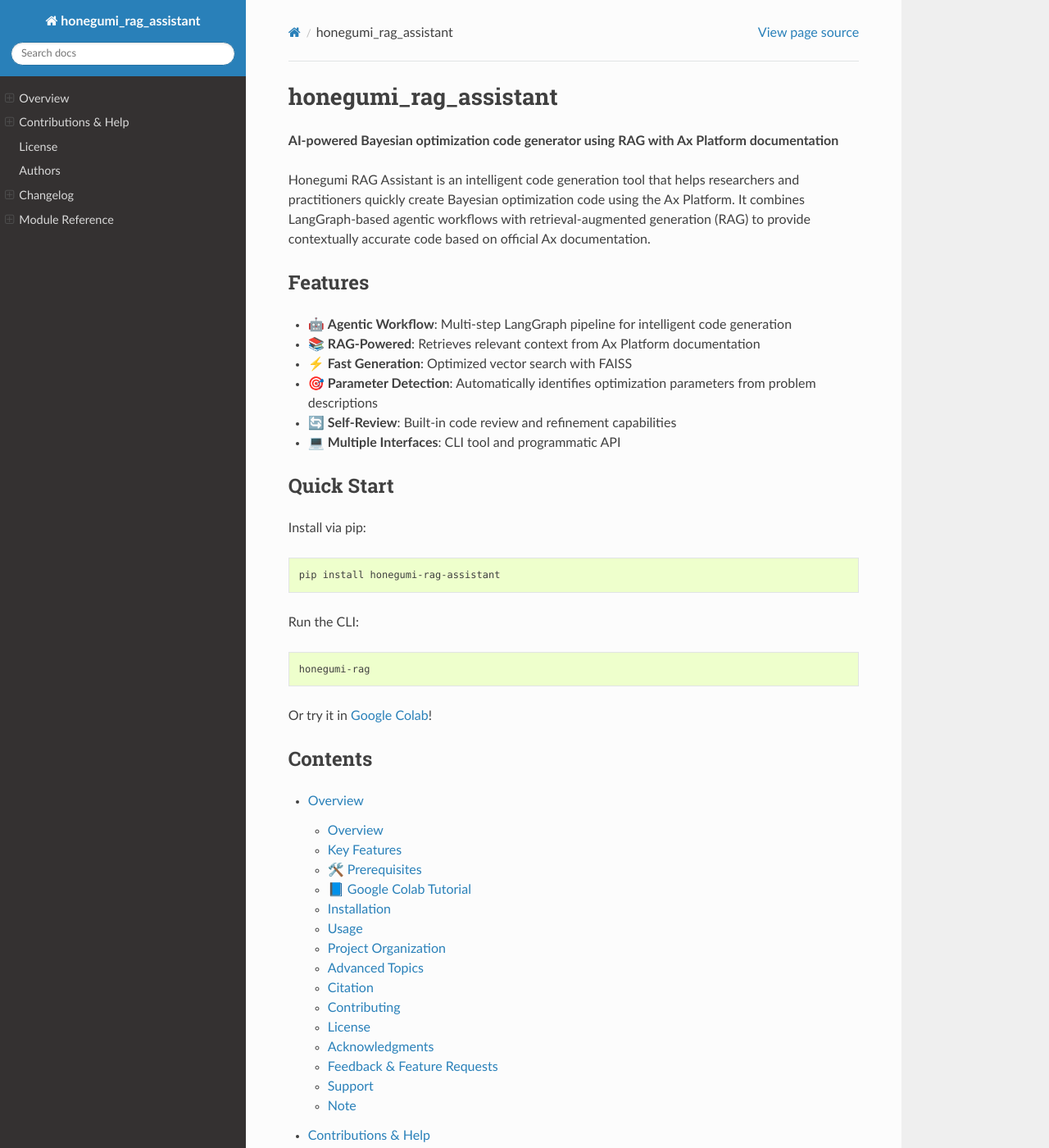
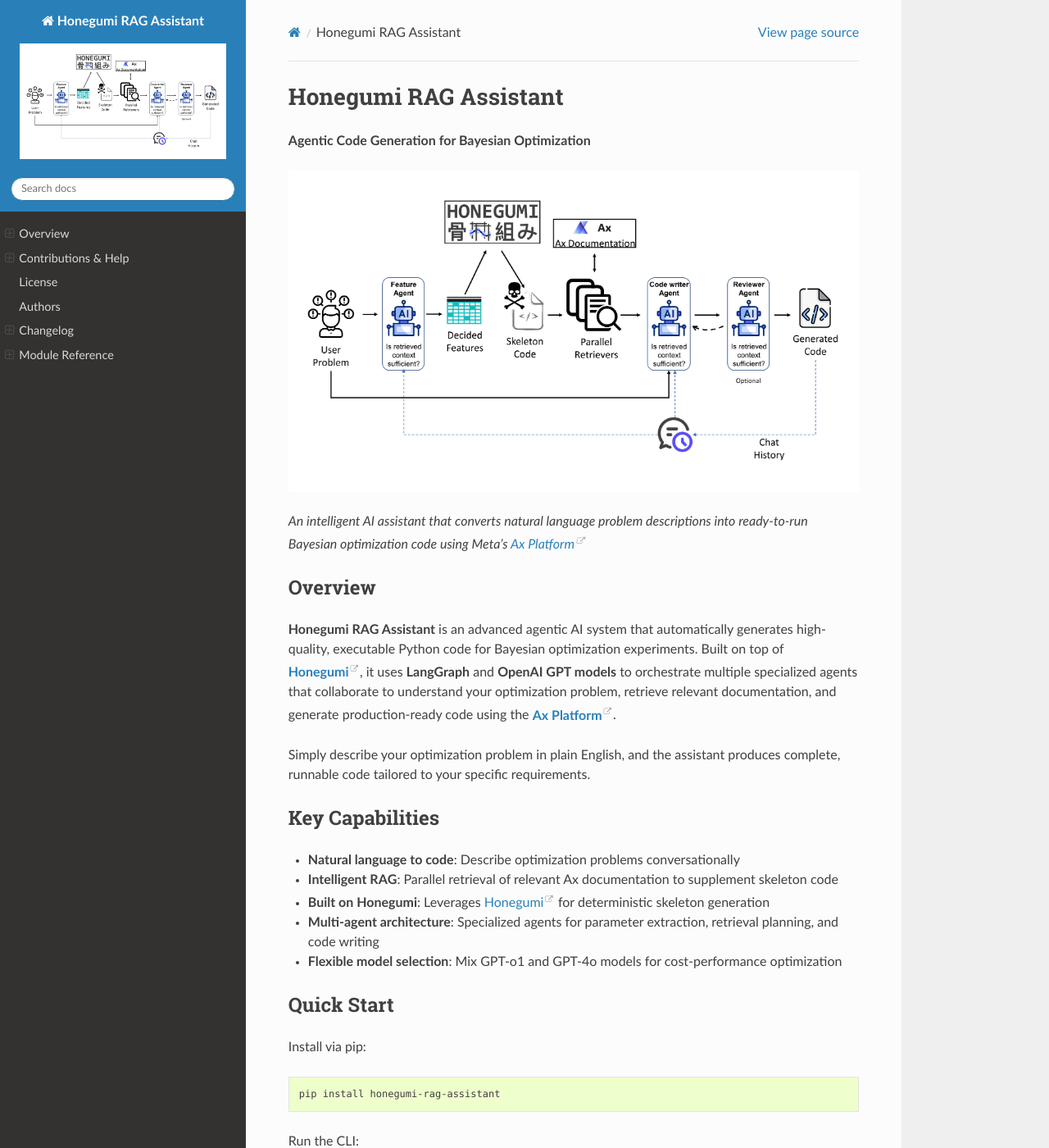
Before and after one commit to sparks-sayeed/honegumi-rag-assistant, a Sphinx documentation site: the page built from docs/index.md, in a window 1280 px wide and 1400 px high. Shown: the whole window at 82% size. Built offline with Sphinx 7.4.7 and the Read the Docs theme 3.1.0, drawn with Linux system fonts in a browser that asks for light colours; the version number is read from the project's files by our own code.

Commit message:
Update README and documentation for Honegumi RAG Assistant: - Change documentation status badge to stable version - Update project name formatting in conf.py - Enhance index.md with improved project description and key capabilities

```diff
--- a/docs/conf.py
+++ b/docs/conf.py
@@ -121,7 +121,7 @@
 master_doc = "index"
 
 # General information about the project.
-project = "honegumi_rag_assistant"
+project = "Honegumi RAG Assistant"
 copyright = "2025, Hasan Muhammad Sayeed"
 
 # The version info for the project you're documenting, acts as replacement for
@@ -195,6 +195,10 @@
 html_theme_options = {
     "navigation_depth": 4,
     "collapse_navigation": False,
+    "logo_only": False,
+    "display_version": True,
+    "prev_next_buttons_location": "bottom",
+    "style_external_links": True,
 }
 
 # Add any paths that contain custom themes here, relative to this directory.
@@ -209,7 +213,7 @@
 
 # The name of an image file (relative to this directory) to place at the top
 # of the sidebar.
-# html_logo = ""
+html_logo = "_static/honegumi_rag_assistant_logo.JPG"
 
 # The name of an image file (within the static path) to use as favicon of the
 # docs.  This file should be a Windows icon file (.ico) being 16x16 or 32x32
@@ -263,7 +267,7 @@
 # html_file_suffix = None
 
 # Output file base name for HTML help builder.
-htmlhelp_basename = "honegumi_rag_assistant-doc"
+htmlhelp_basename = "honegumi-rag-assistant-doc"
 
 
 # -- Options for LaTeX output ------------------------------------------------
@@ -280,7 +284,7 @@
 # Grouping the document tree into LaTeX files. List of tuples
 # (source start file, target name, title, author, documentclass [howto/manual]).
 latex_documents = [
-    ("index", "user_guide.tex", "honegumi_rag_assistant Documentation", "Hasan Muhammad Sayeed", "manual")
+    ("index", "user_guide.tex", "Honegumi RAG Assistant Documentation", "Hasan Muhammad Sayeed", "manual")
 ]
 
 # The name of an image file (relative to this directory) to place at the top of
--- a/docs/index.md
+++ b/docs/index.md
@@ -1,17 +1,24 @@
-# honegumi_rag_assistant
+# Honegumi RAG Assistant
 
-**AI-powered Bayesian optimization code generator using RAG with Ax Platform documentation**
+**Agentic Code Generation for Bayesian Optimization**
 
-Honegumi RAG Assistant is an intelligent code generation tool that helps researchers and practitioners quickly create Bayesian optimization code using the Ax Platform. It combines LangGraph-based agentic workflows with retrieval-augmented generation (RAG) to provide contextually accurate code based on official Ax documentation.
+![Honegumi RAG Assistant Pipeline](_static/honegumi_rag_assistant_logo.JPG)
 
-## Features
+*An intelligent AI assistant that converts natural language problem descriptions into ready-to-run Bayesian optimization code using Meta's [Ax Platform](https://ax.dev/)*
 
-- 🤖 **Agentic Workflow**: Multi-step LangGraph pipeline for intelligent code generation
-- 📚 **RAG-Powered**: Retrieves relevant context from Ax Platform documentation
-- ⚡ **Fast Generation**: Optimized vector search with FAISS
-- 🎯 **Parameter Detection**: Automatically identifies optimization parameters from problem descriptions
-- 🔄 **Self-Review**: Built-in code review and refinement capabilities
-- 💻 **Multiple Interfaces**: CLI tool and programmatic API
+## Overview
+
+**Honegumi RAG Assistant** is an advanced agentic AI system that automatically generates high-quality, executable Python code for Bayesian optimization experiments. Built on top of [**Honegumi**](https://honegumi.readthedocs.io/en/latest/), it uses **LangGraph** and **OpenAI GPT models** to orchestrate multiple specialized agents that collaborate to understand your optimization problem, retrieve relevant documentation, and generate production-ready code using the [**Ax Platform**](https://ax.dev/).
+
+Simply describe your optimization problem in plain English, and the assistant produces complete, runnable code tailored to your specific requirements.
+
+## Key Capabilities
+
+- **Natural language to code**: Describe optimization problems conversationally
+- **Intelligent RAG**: Parallel retrieval of relevant Ax documentation to supplement skeleton code
+- **Built on Honegumi**: Leverages [Honegumi](https://honegumi.readthedocs.io/en/latest/) for deterministic skeleton generation
+- **Multi-agent architecture**: Specialized agents for parameter extraction, retrieval planning, and code writing
+- **Flexible model selection**: Mix GPT-o1 and GPT-4o models for cost-performance optimization
 
 ## Quick Start
 
```
Also changed, not shown: README.md (+1 -1 lines).
